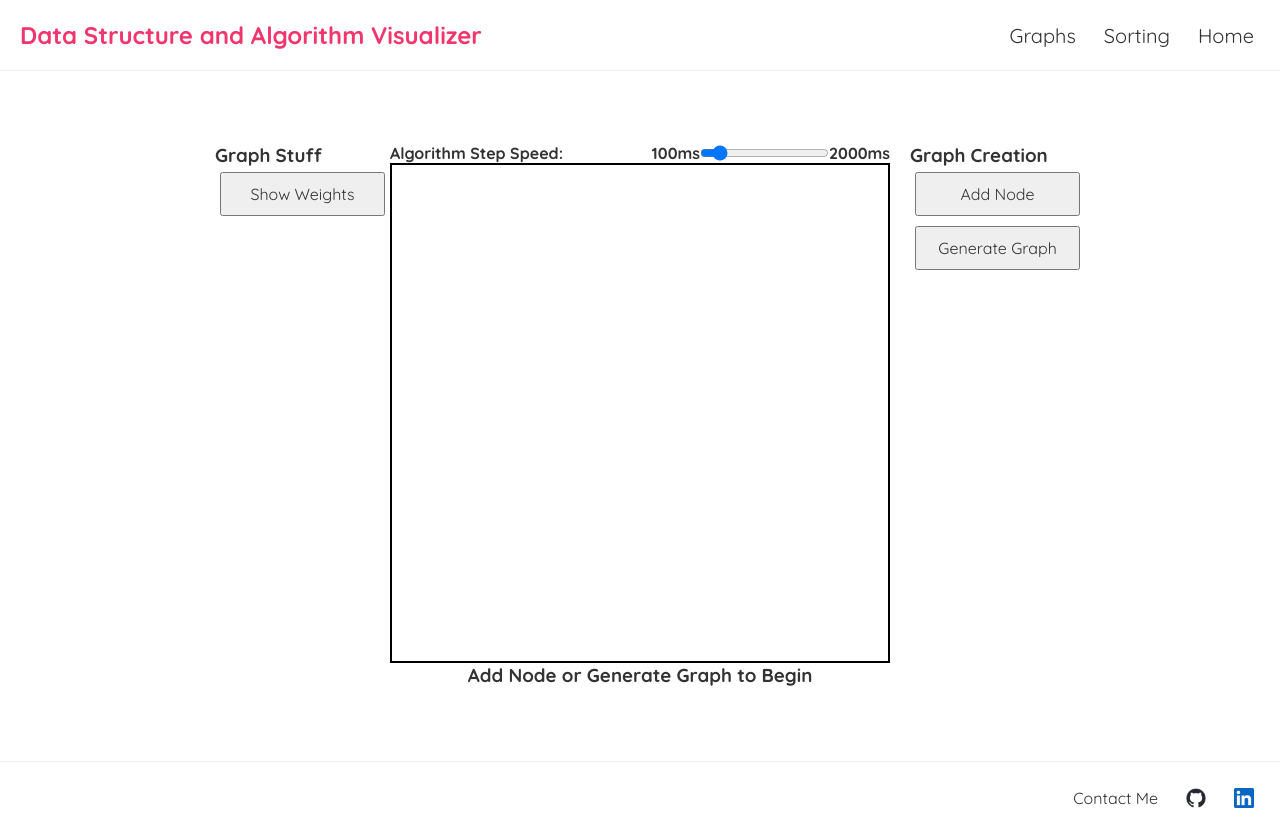
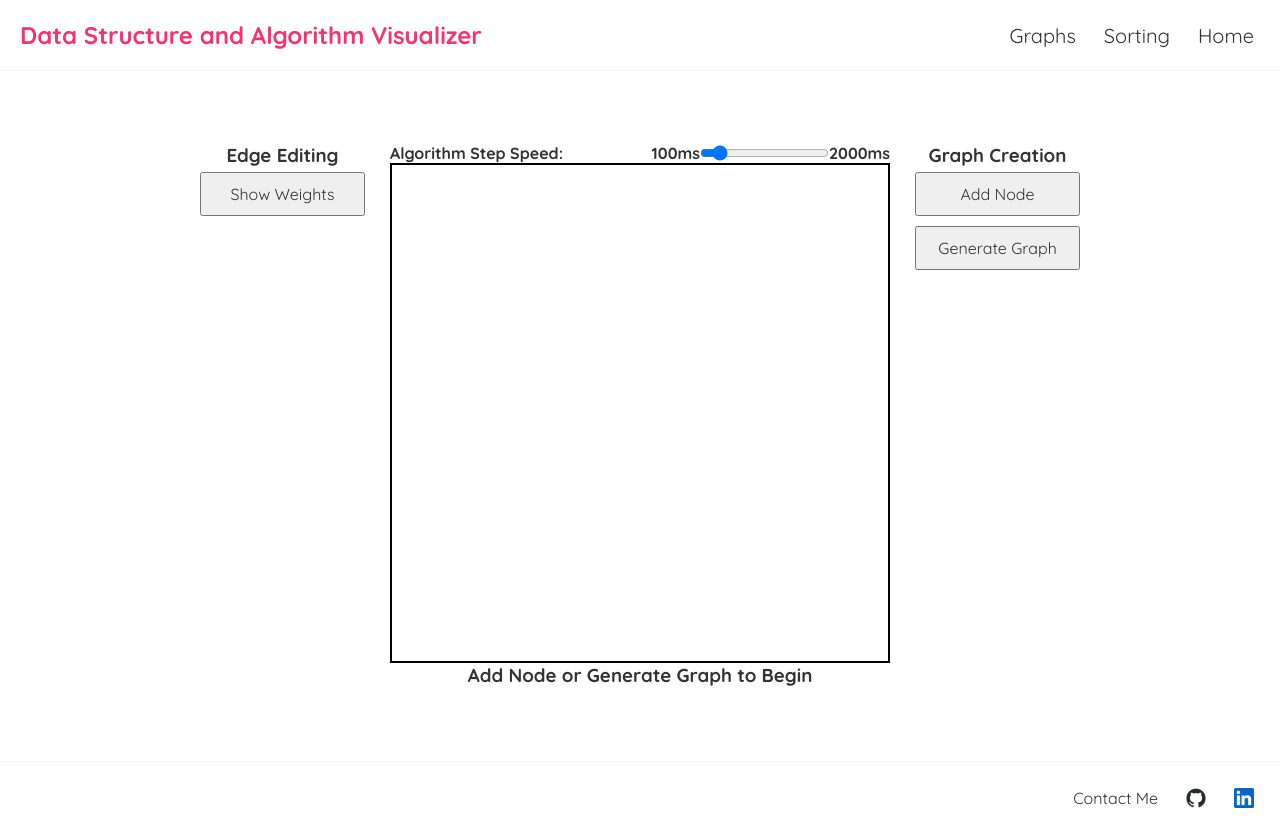
Before and after one commit to tani-gross/visualizer, a React (Create React App) app in the folder Visusalizer Project/: page /graphs in a window 1280 px wide. Built offline with nearby package versions, Linux system fonts and the light colour scheme.

Commit message:
fixed some UI stuff

```diff
--- a/Visusalizer Project/src/Components/Graphs.js
+++ b/Visusalizer Project/src/Components/Graphs.js
@@ -1090,8 +1090,8 @@ const Graphs = () => {
         <div className="main-container">
             <div className="graphs-container">
                 <div className="button-container">
-                    <h3>Graph Stuff</h3>
-                    <button className="graph-button" onClick={() => {setShowWeights(!showWeights)}}>
+                    <h3>Edge Editing</h3>
+                    <button className="graph-button" onClick={() => {if(edges.length>0){setShowWeights(!showWeights)}}}>
                         {showWeights ? 'Hide Weights' : 'Show Weights'}
                     </button>
                 </div>
--- a/Visusalizer Project/src/index.css
+++ b/Visusalizer Project/src/index.css
@@ -167,7 +167,6 @@
   align-items: flex-start;
   width: 100%;
   max-width: 1200px;
-  margin: 0 auto;
   overflow: visible;
 }
 
@@ -229,8 +228,14 @@
   display: flex;
   flex-direction: column;
   margin-left: 20px;
+  margin-right: 20px;
   flex-shrink: 0;
   height: 100%;
+}
+
+.button-container h3{
+  margin-left: auto;
+  margin-right: auto;
 }
 
 .status-text {
```
